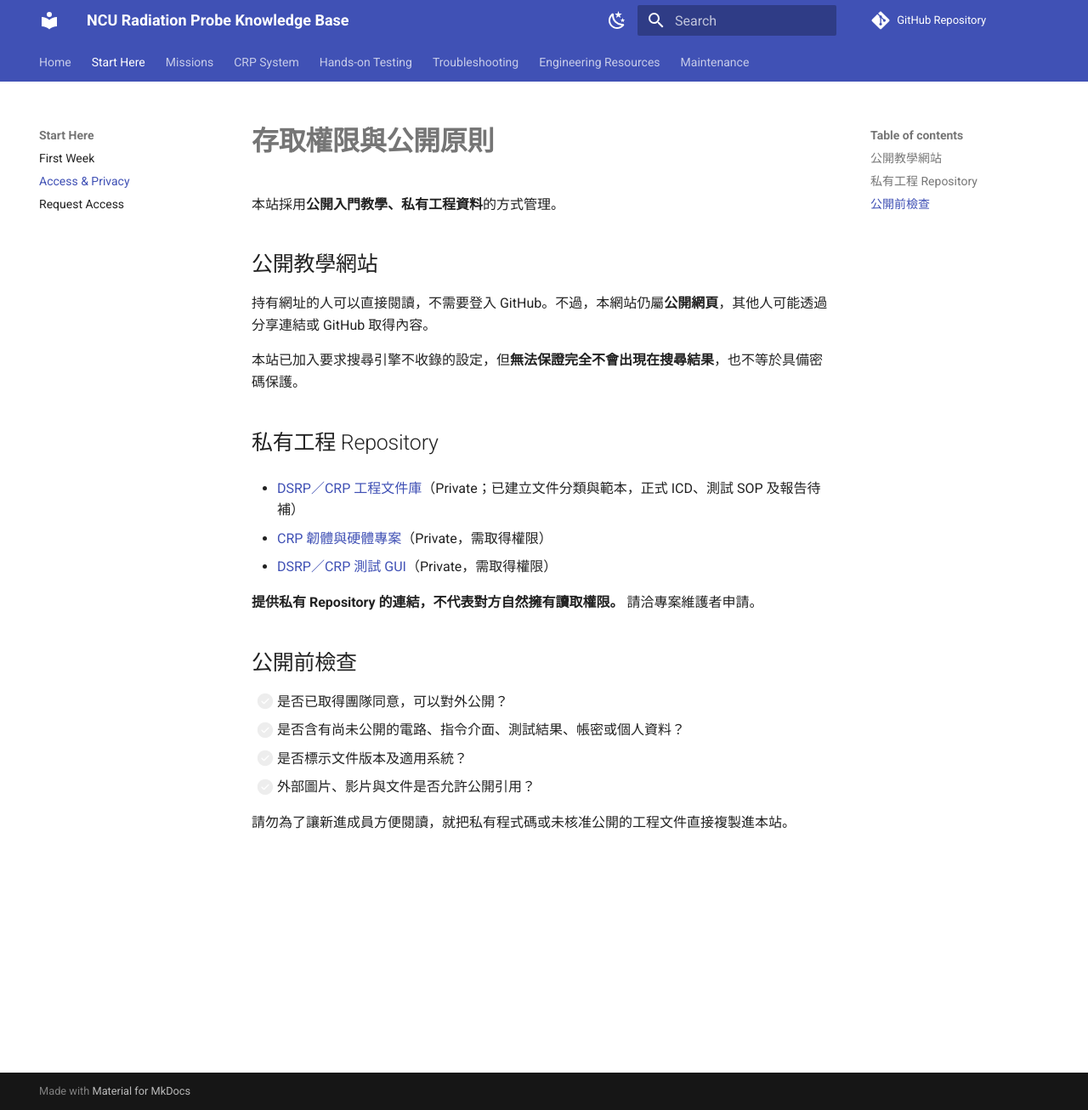
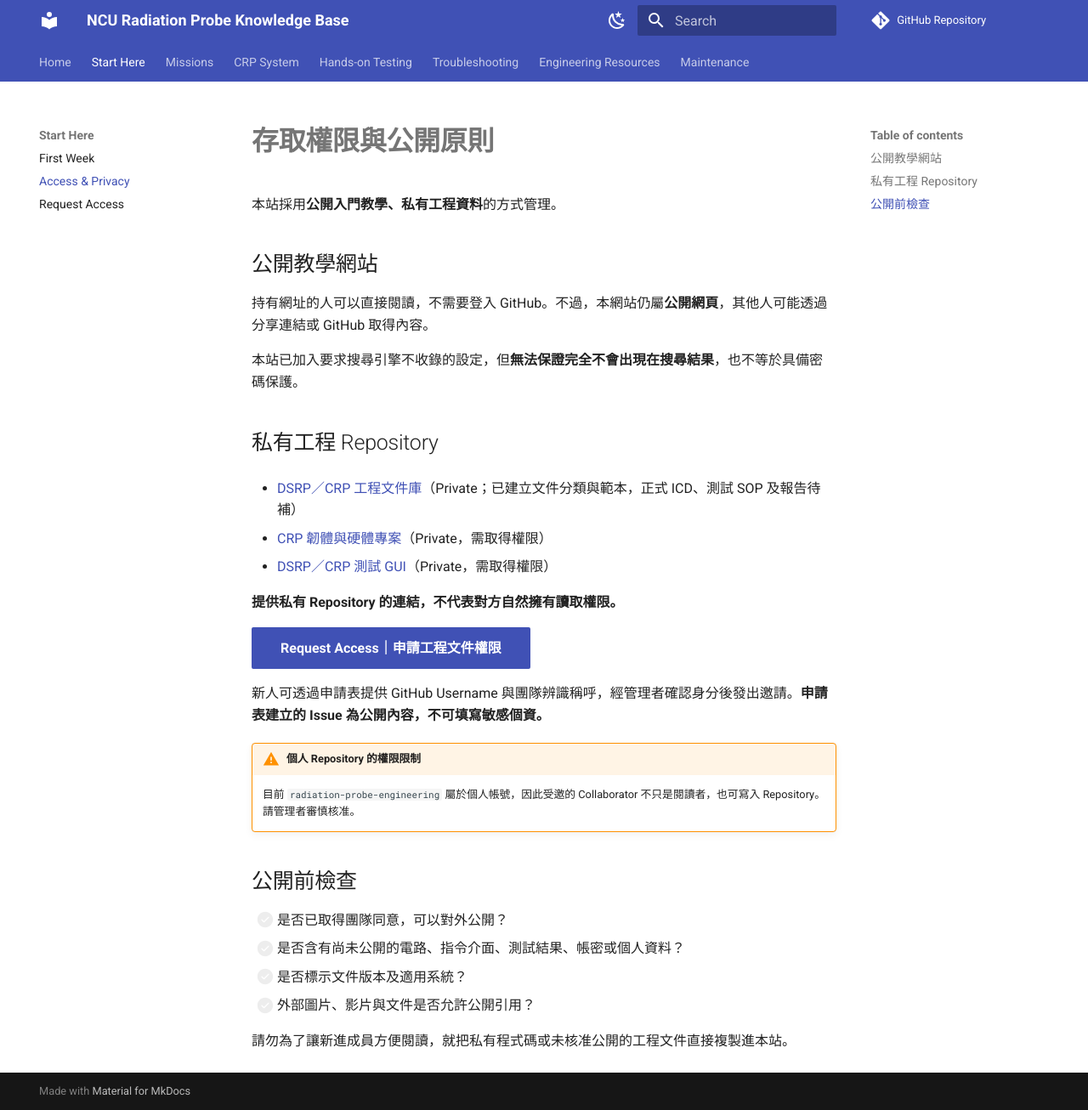
Before and after one commit to Mondayhs/radiation-probe-docs, an MkDocs documentation site: the page built from docs/start/access.md, in a window 1280 px wide and 1306 px high. Shown: the whole window at 85% size. Built offline with MkDocs 1.6.1 and Material for MkDocs 9.7.7, drawn with Linux system fonts in a browser that asks for light colours; comment, search, counter and statistics services are not loaded.

Commit message:
Expose access request in site navigation and onboarding

```diff
--- a/docs/start/access.md
+++ b/docs/start/access.md
@@ -15,7 +15,14 @@
 - [CRP 韌體與硬體專案](https://github.com/Mondayhs/compact-radiation-probe)（Private，需取得權限）
 - [DSRP／CRP 測試 GUI](https://github.com/Mondayhs/DSRP-CRP-GUI)（Private，需取得權限）
 
-**提供私有 Repository 的連結，不代表對方自然擁有讀取權限。** 請洽專案維護者申請。
+**提供私有 Repository 的連結，不代表對方自然擁有讀取權限。**
+
+[**Request Access｜申請工程文件權限**](request-access.md){ .md-button .md-button--primary }
+
+新人可透過申請表提供 GitHub Username 與團隊辨識稱呼，經管理者確認身分後發出邀請。**申請表建立的 Issue 為公開內容，不可填寫敏感個資。**
+
+!!! warning "個人 Repository 的權限限制"
+    目前 `radiation-probe-engineering` 屬於個人帳號，因此受邀的 Collaborator 不只是閱讀者，也可寫入 Repository。請管理者審慎核准。
 
 ## 公開前檢查
 
```
